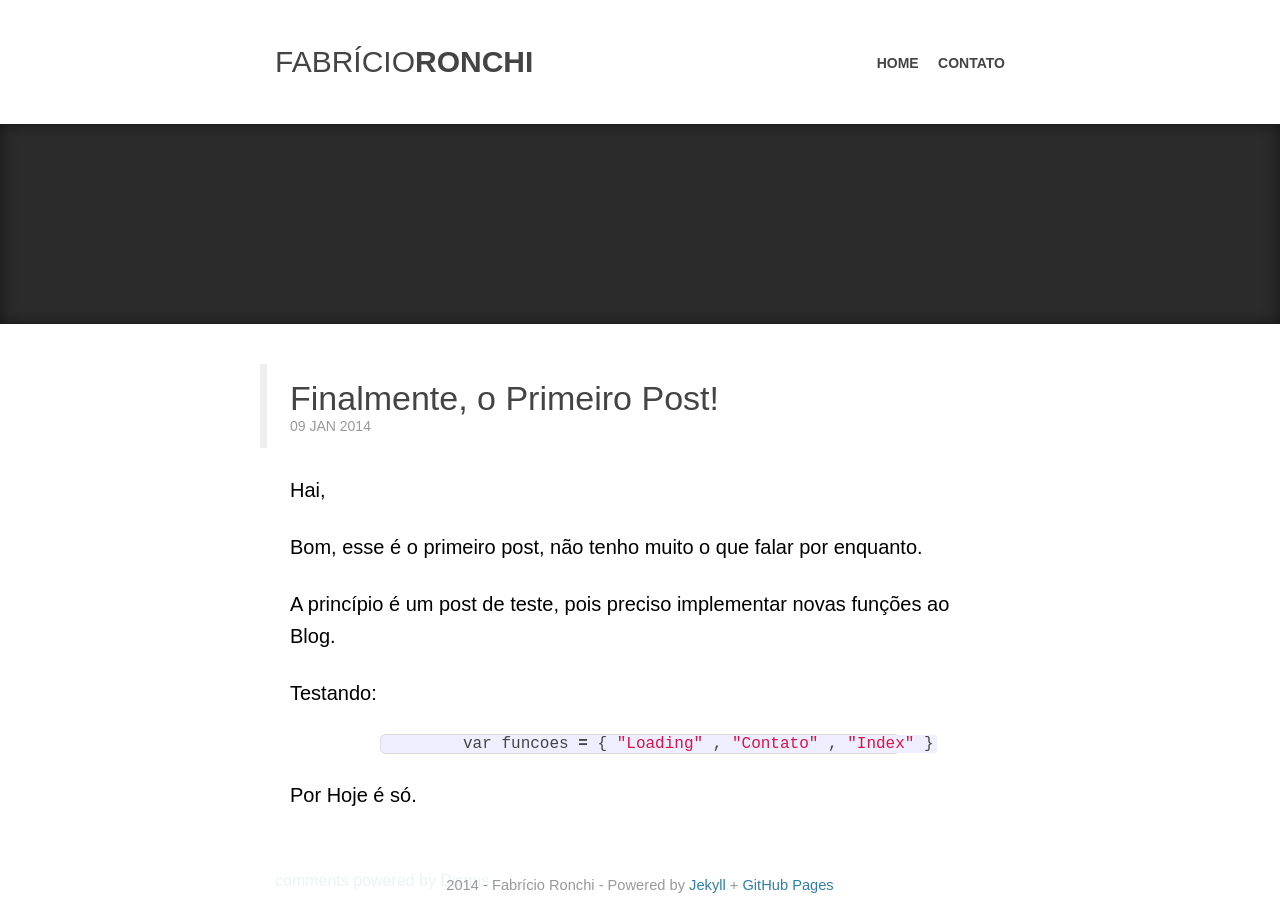
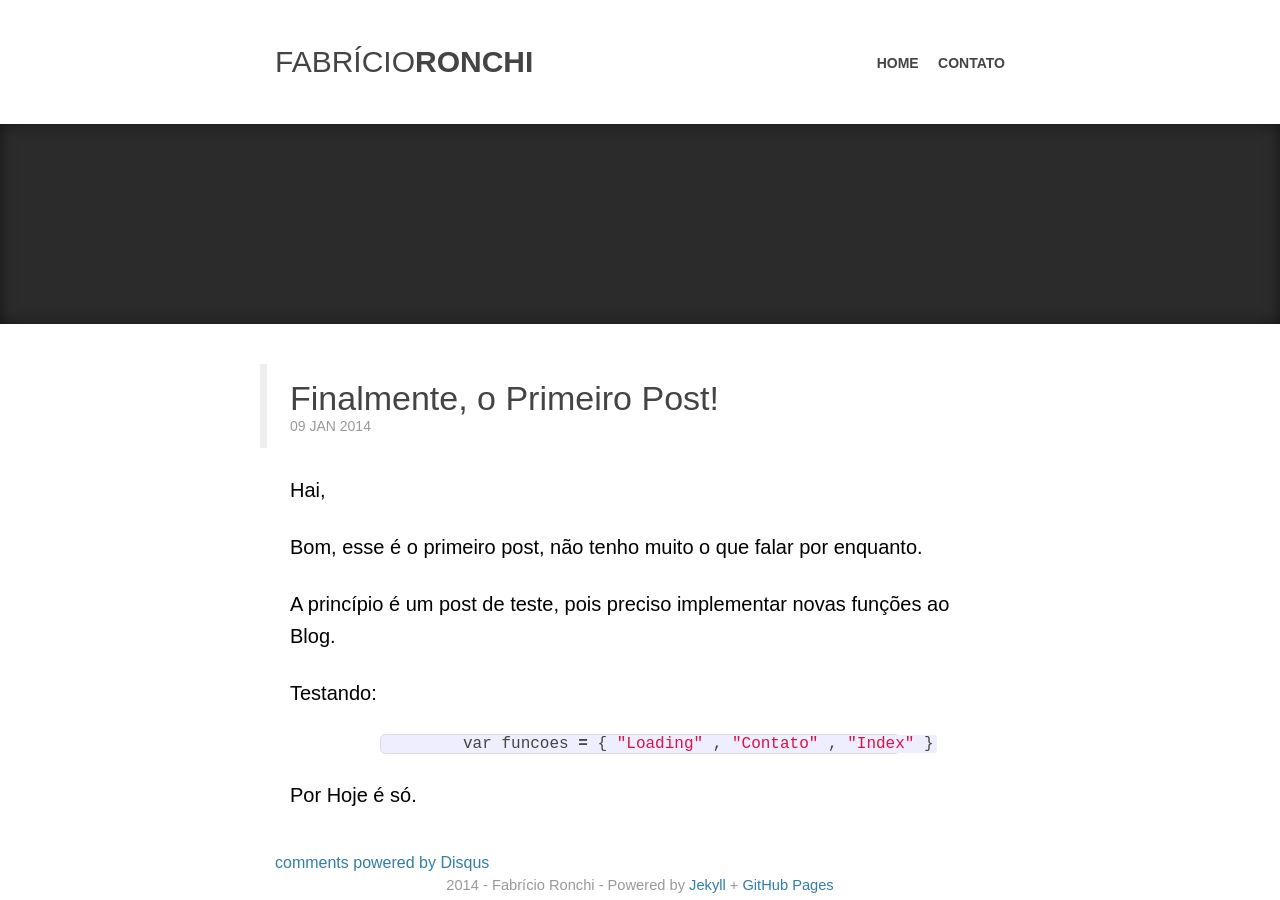
Before and after one commit to fabriciomrkonell/fabriciomrkonell, a Jekyll site: the page built from _posts/2014-01-09-primeiro-post.markdown, in a window 1280 px wide. Built offline with Jekyll 4.4.1, drawn with Linux system fonts in a browser that asks for light colours; nearby versions of some CDN libraries; some web fonts are replaced; Markdown is read by kramdown in place of the engine named in the settings; comment, search, counter and statistics services are not loaded.

Commit message:
Post de Teste w

```diff
--- a/_layouts/post.html
+++ b/_layouts/post.html
@@ -12,7 +12,6 @@
 			{{ content }}
 			</div>
 		</section>
-		<br />
 		<br />
 		<div id="disqus_thread"></div>
 		<script type="text/javascript">
--- a/_posts/2014-01-11-post-de-teste.markdown
+++ b/_posts/2014-01-11-post-de-teste.markdown
@@ -15,7 +15,7 @@
 
 <h3>Video</h3>
 
-<div class="video"><iframe style="width:100%; height:300px" src="//www.youtube.com/embed/ovASq1-TfF0" frameborder="0" allowfullscreen></iframe></div>
+<div class="video"><iframe style="width:70%; height:300px" src="//www.youtube.com/embed/ovASq1-TfF0" frameborder="0" allowfullscreen></iframe></div>
 
 <h3>Referências</h3>
 
```
